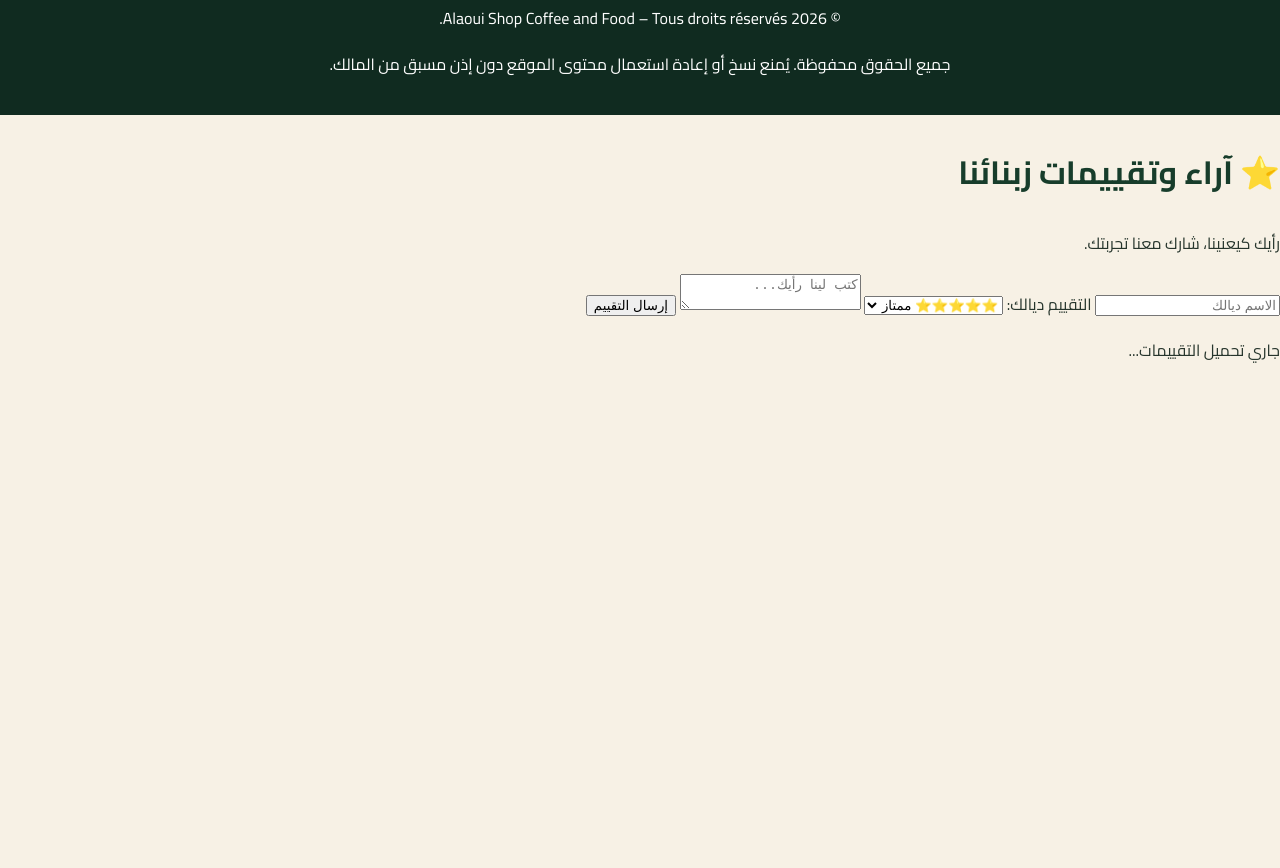
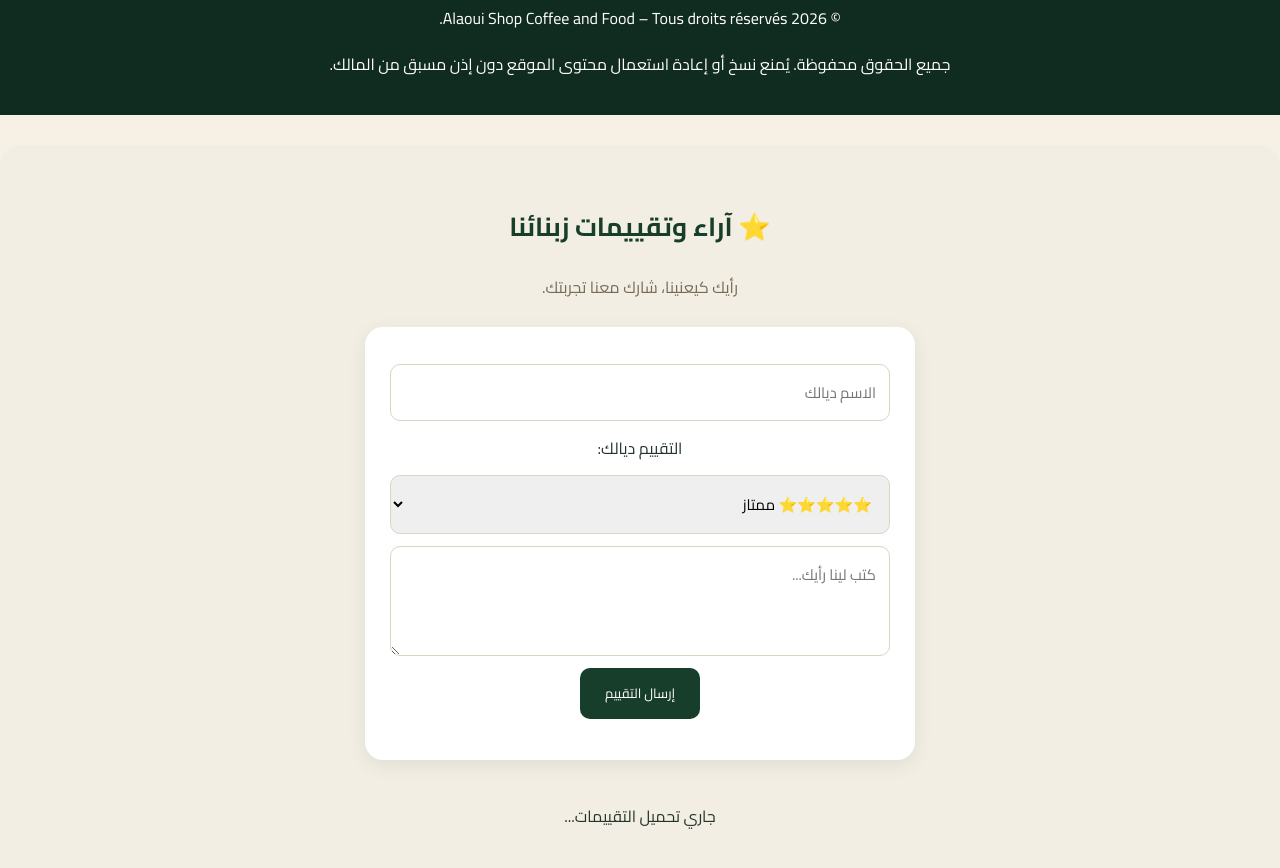
Before and after one commit to fhamatbtissam-arch/alaoui-shop, a plain HTML site: page index.html in a window 1280 px wide. Shown: the part 2615-3483 px from the top of the page. Before the commit the page ends 2996 px from the top, so only its background shows below. Drawn offline with nearby package versions, Linux system fonts and the light colour scheme; no server answers.

Commit message:
Update style.css

```diff
--- a/style.css
+++ b/style.css
@@ -389,3 +389,88 @@ main section p {
     font-size: 13px;
   }
 }
+/* تصميم تقييمات الزبناء */
+#reviews {
+  background: #f3eee3;
+  padding: 35px 20px;
+  margin: 30px auto;
+  border-radius: 20px;
+  text-align: center;
+}
+
+#reviews h2 {
+  color: #173d2b;
+  font-size: 26px;
+}
+
+#reviews > p {
+  color: #766b59;
+}
+
+#reviewForm {
+  max-width: 550px;
+  margin: 25px auto;
+  padding: 25px;
+  background: white;
+  border-radius: 18px;
+  box-shadow: 0 5px 18px rgba(23,61,43,.09);
+}
+
+#reviewForm input,
+#reviewForm select,
+#reviewForm textarea {
+  display: block;
+  width: 100%;
+  box-sizing: border-box;
+  padding: 13px;
+  margin: 12px 0;
+  border: 1px solid #ddd3c2;
+  border-radius: 10px;
+  font-family: inherit;
+  font-size: 15px;
+}
+
+#reviewForm textarea {
+  min-height: 110px;
+}
+
+#reviewForm button {
+  background: #173d2b;
+  color: white;
+  border: none;
+  padding: 13px 25px;
+  border-radius: 10px;
+  cursor: pointer;
+  font-family: inherit;
+}
+
+#reviewMessage {
+  color: #173d2b;
+  font-weight: bold;
+}
+
+#reviewsList {
+  max-width: 850px;
+  margin: 25px auto;
+  display: grid;
+  grid-template-columns: repeat(auto-fit, minmax(220px, 1fr));
+  gap: 15px;
+}
+
+.review-card {
+  background: white;
+  padding: 20px;
+  border-radius: 15px;
+  border: 1px solid #e8dfce;
+  box-shadow: 0 4px 14px rgba(23,61,43,.07);
+  text-align: right;
+}
+
+.review-card h3 {
+  color: #173d2b;
+}
+
+.review-card p {
+  line-height: 1.8;
+  color: #766b59;
+}
```
